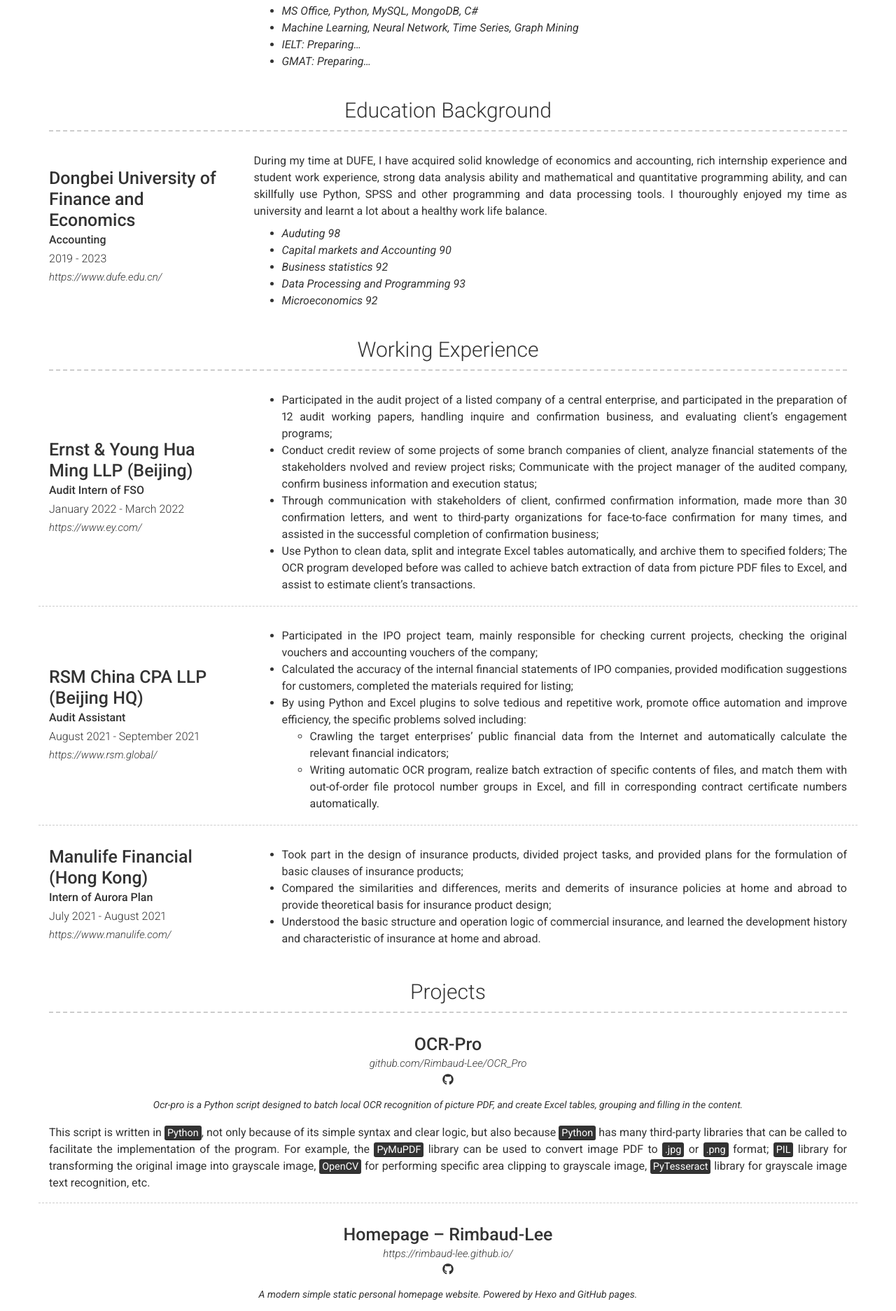
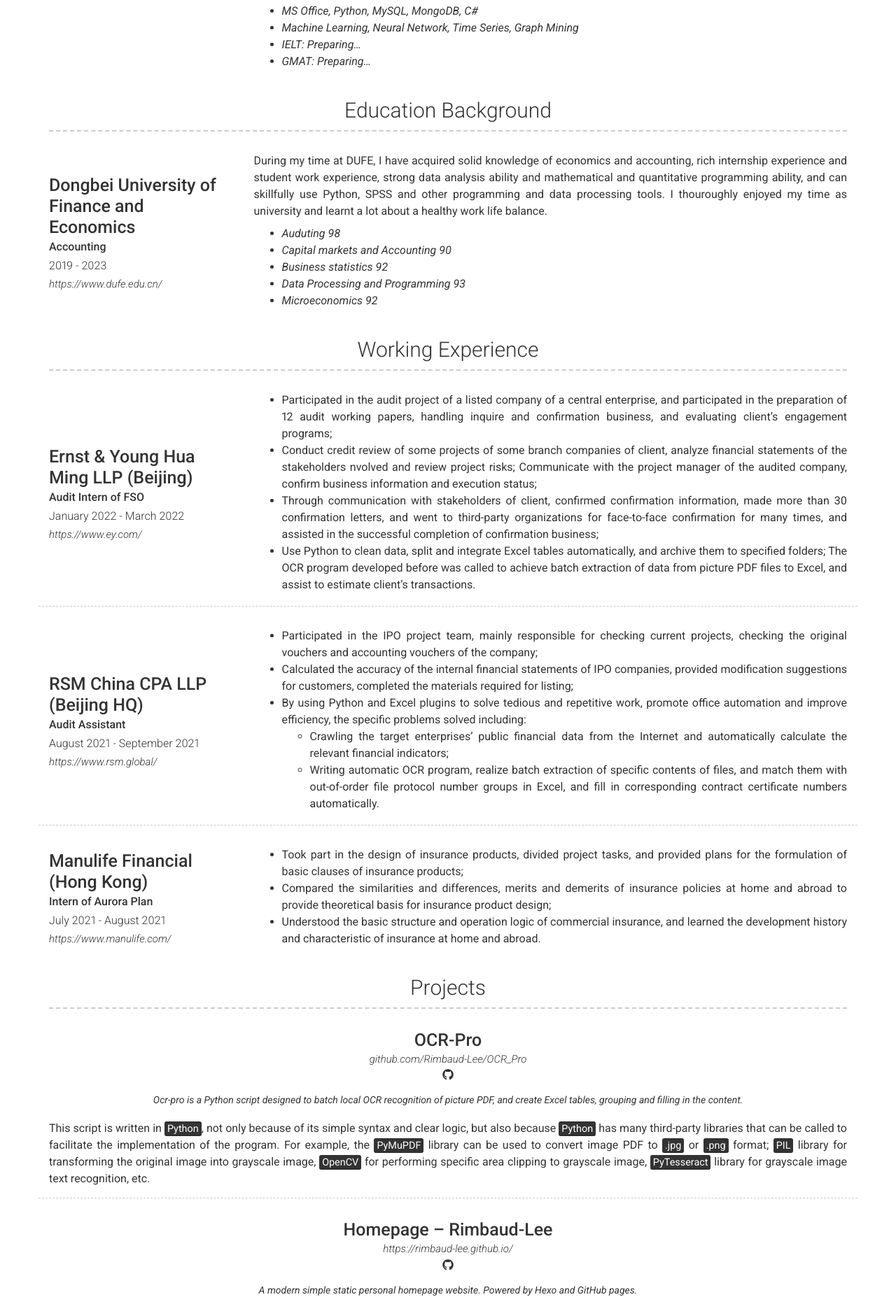
Before and after one commit to Rimbaud-Lee/resume_en, a Jekyll site: the page built from index.md, in a window 1280 px wide. Shown: the part 556-2430 px from the top of the page at 70% size. Built offline with Jekyll 4.4.1, drawn with Linux system fonts in a browser that asks for light colours; nearby versions of some CDN libraries.

Commit message:
_config.yml

```diff
--- a/_config.yml
+++ b/_config.yml
@@ -69,7 +69,7 @@ content:
   - title: Education Background
     layout: list
     content:
-      - layout: left
+      - layout: top-left
         title: Dongbei University of Finance and Economics
         sub_title: Accounting
         caption: 2019 - 2023
@@ -89,7 +89,7 @@ content:
   - title: Working Experience
     layout: list
     content:
-      - layout: left
+      - layout: top-left
         border: weak
         title: Ernst & Young Hua Ming LLP (Beijing)
         sub_title: Audit Intern of FSO
@@ -103,7 +103,7 @@ content:
           - Through communication with stakeholders of client, confirmed confirmation information, made more than 30 confirmation letters, and went to third-party organizations for face-to-face confirmation for many times, and assisted in the successful completion of confirmation business;
           - Use Python to clean data, split and integrate Excel tables automatically, and archive them to specified folders; The OCR program developed before was called to achieve batch extraction of data from picture PDF files to Excel, and assist to estimate client's transactions.
 
-      - layout: left
+      - layout: top-left
         border: weak
         title: RSM China CPA LLP (Beijing HQ)
         sub_title: Audit Assistant
@@ -118,7 +118,7 @@ content:
             - Crawling the target enterprises’ public financial data from the Internet and automatically calculate the relevant financial  indicators;
             - Writing automatic OCR program, realize batch extraction of specific contents of files, and match them with out-of-order  file protocol number groups in Excel, and fill in corresponding contract certificate numbers automatically.
 
-      - layout: left
+      - layout: top-left
         title: Manulife Financial (Hong Kong)
         sub_title: Intern of Aurora Plan
         caption: July 2021 - August 2021
```
